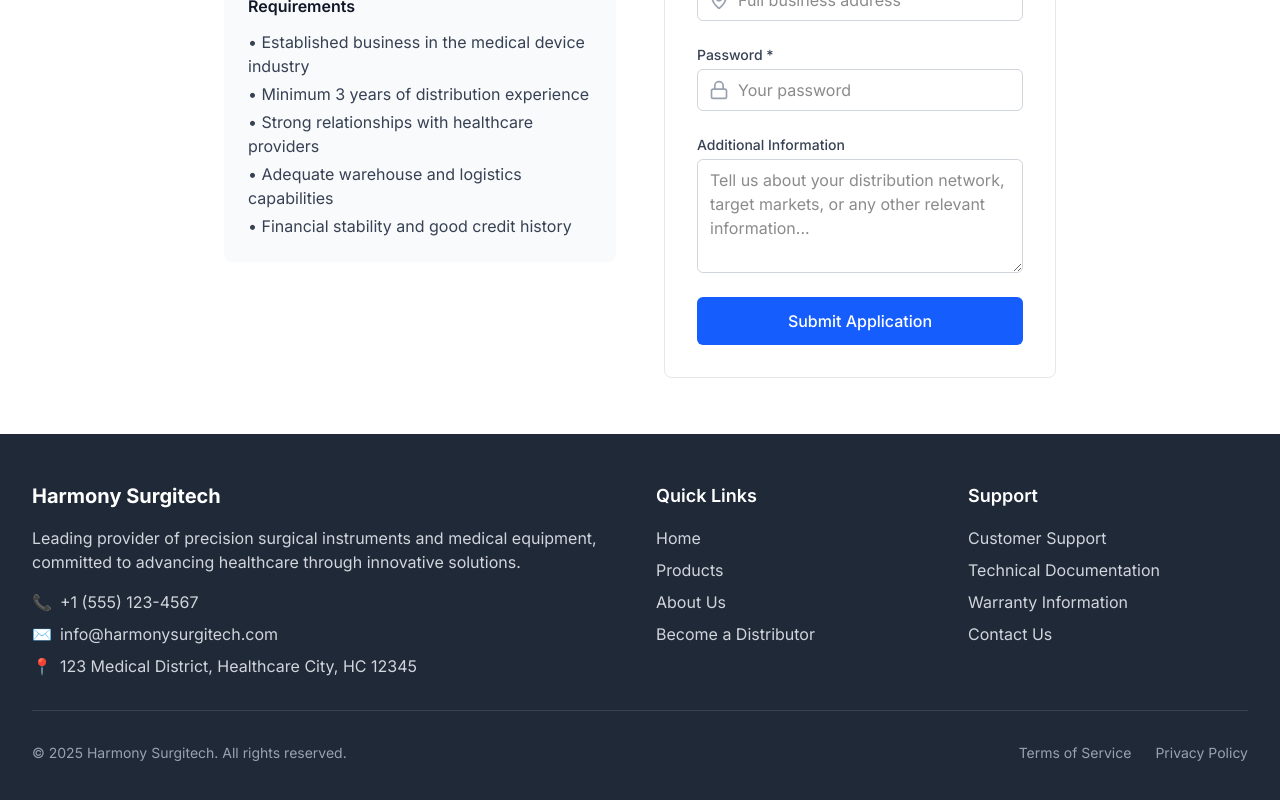
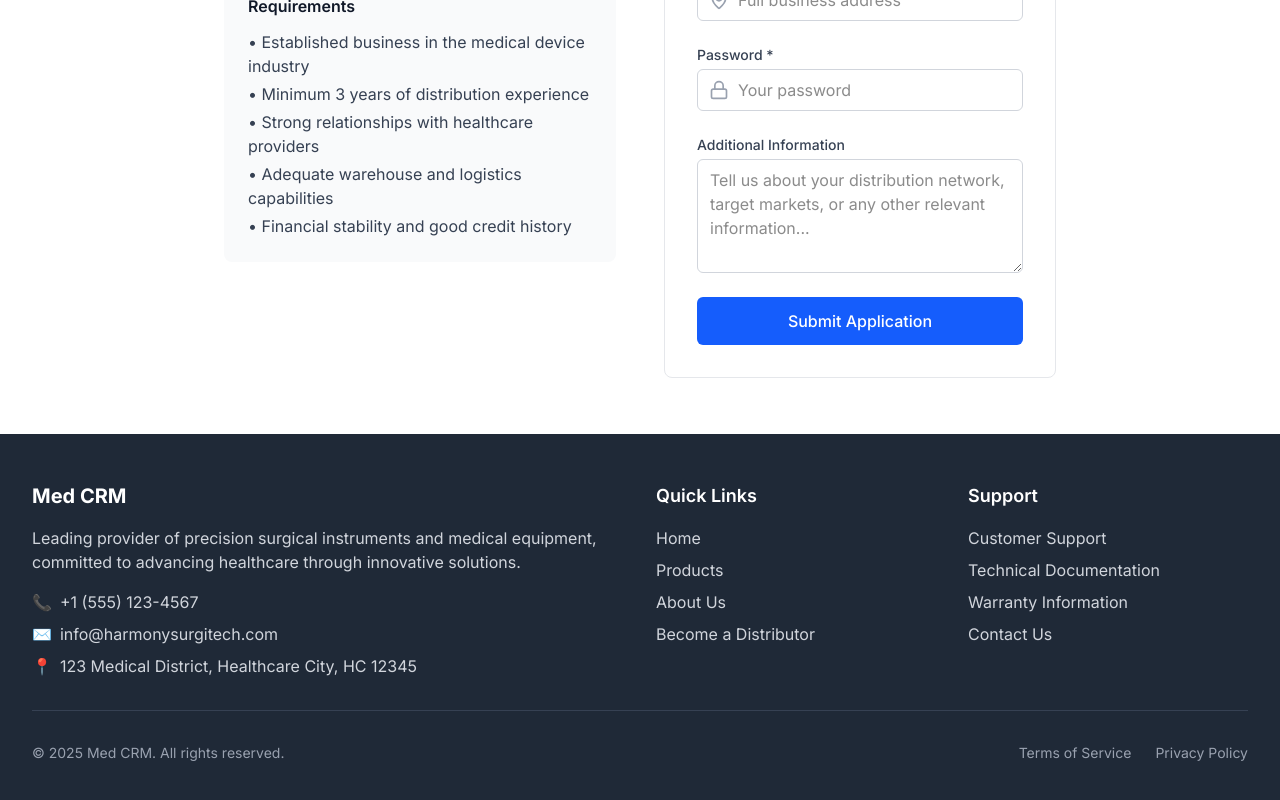
Before and after one commit to imramkrishna/CRM-System, a Next.js app in the folder frontend/: page /become-distributor in a window 1280 px wide. Shown: the part 710-1510 px from the top of the page. Built offline with nearby package versions, Linux system fonts and the light colour scheme; no server answers.

Commit message:
added and updated token middleware

```diff
--- a/frontend/src/app/about/page.tsx
+++ b/frontend/src/app/about/page.tsx
@@ -55,10 +55,10 @@ export default function AboutPage() {
                     {/* Hero Section */}
                     <div className="text-center mb-16">
                         <h1 className="text-4xl font-bold text-gray-900 mb-6">
-                            About Harmony Surgitech
+                            About Med CRM
                         </h1>
                         <p className="text-xl text-gray-600 max-w-3xl mx-auto leading-relaxed">
-                            For over 25 years, Harmony Surgitech has been at the forefront of surgical innovation,
+                            For over 25 years, Med CRM has been at the forefront of surgical innovation,
                             providing healthcare professionals with the precision instruments they need to deliver
                             exceptional patient care.
                         </p>
@@ -120,7 +120,7 @@ export default function AboutPage() {
                             <h2 className="text-3xl font-bold text-gray-900 mb-6">Our Story</h2>
                             <div className="prose prose-lg max-w-none text-gray-700">
                                 <p className="mb-6">
-                                    Founded in 1999 by a team of surgeons and engineers, Harmony Surgitech was born
+                                    Founded in 1999 by a team of surgeons and engineers, Med CRM was born
                                     from a simple yet powerful vision: to create surgical instruments that would
                                     enhance precision, improve safety, and ultimately save lives.
                                 </p>
--- a/frontend/src/app/admin/page.tsx
+++ b/frontend/src/app/admin/page.tsx
@@ -799,7 +799,7 @@ const AdminDashboard = () => {
                                 <Package className="h-5 w-5" />
                             </div>
                             <div>
-                                <h1 className="font-bold text-base text-white">Harmony Surgitech</h1>
+                                <h1 className="font-bold text-base text-white">Med CRM</h1>
                                 <p className="text-xs text-blue-300">Admin Dashboard</p>
                             </div>
                         </div>
--- a/frontend/src/app/become-distributor/page.tsx
+++ b/frontend/src/app/become-distributor/page.tsx
@@ -57,7 +57,7 @@ export default function BecomeDistributorPage() {
                             Application Submitted!
                         </h1>
                         <p className="text-lg text-gray-600 mb-8">
-                            Thank you for your interest in becoming a Harmony Surgitech distributor.
+                            Thank you for your interest in becoming a Med CRM distributor.
                             We&apos;ve received your application and will review it within 3-5 business days.
                         </p>
                         <div className="bg-blue-50 border border-blue-200 rounded-lg p-6">
--- a/frontend/src/app/distributor/page.tsx
+++ b/frontend/src/app/distributor/page.tsx
@@ -1081,7 +1081,7 @@ const DistributorDashboard = () => {
                                 <Package className="h-5 w-5" />
                             </div>
                             <div>
-                                <h1 className="font-bold text-base text-white">Harmony Surgitech</h1>
+                                <h1 className="font-bold text-base text-white">Med CRM</h1>
                                 <p className="text-xs text-blue-300">Distributor Portal</p>
                             </div>
                         </div>
--- a/frontend/src/app/layout.tsx
+++ b/frontend/src/app/layout.tsx
@@ -12,7 +12,7 @@ const inter = Inter({
 });
 
 export const metadata: Metadata = {
-  title: "Harmony Surgitech - Advanced Surgical Solutions",
+  title: "Med CRM - Advanced Surgical Solutions",
   description: "Leading provider of high-quality surgical instruments and medical equipment for healthcare professionals worldwide.",
 };
 
--- a/frontend/src/components/admin/orders.tsx
+++ b/frontend/src/components/admin/orders.tsx
@@ -332,7 +332,7 @@ const Orders = () => {
         // Header
         doc.setFontSize(20);
         doc.setTextColor(88, 28, 135); // Purple color
-        doc.text('Harmony SurgiTech', 20, 20);
+        doc.text('Med CRM', 20, 20);
 
         doc.setFontSize(16);
         doc.setTextColor(0, 0, 0);
@@ -382,7 +382,7 @@ const Orders = () => {
         doc.setFontSize(10);
         doc.setTextColor(128, 128, 128);
         doc.text('Thank you for your business!', 20, pageHeight - 20);
-        doc.text('Harmony SurgiTech - Medical Equipment Solutions', 20, pageHeight - 10);
+        doc.text('Med CRM - Medical Equipment Solutions', 20, pageHeight - 10);
 
         // Open in new window
         const pdfBlob = doc.output('blob');
--- a/frontend/src/components/auth/LoginForm.tsx
+++ b/frontend/src/components/auth/LoginForm.tsx
@@ -78,7 +78,7 @@ const LoginForm = ({ type, title, subtitle }: LoginFormProps) => {
             <div className="sm:mx-auto sm:w-full sm:max-w-md">
                 <div className="text-center">
                     <Link href="/" className="text-3xl font-bold text-blue-600">
-                        Harmony Surgitech
+                        Med CRM
                     </Link>
                 </div>
                 <h2 className="mt-6 text-center text-3xl font-bold text-gray-900">
--- a/frontend/src/components/home/FeaturesSection.tsx
+++ b/frontend/src/components/home/FeaturesSection.tsx
@@ -39,7 +39,7 @@ const FeaturesSection = () => {
             <div className="max-w-7xl mx-auto px-4 sm:px-6 lg:px-8">
                 <div className="text-center mb-16">
                     <h2 className="text-3xl md:text-4xl font-bold text-gray-900 mb-4">
-                        Why Choose Harmony Surgitech?
+                        Why Choose Med CRM?
                     </h2>
                     <p className="text-xl text-gray-600 max-w-3xl mx-auto">
                         We&apos;re committed to providing healthcare professionals with the finest surgical instruments
--- a/frontend/src/components/home/HeroSection.tsx
+++ b/frontend/src/components/home/HeroSection.tsx
@@ -13,7 +13,7 @@ const HeroSection = () => {
                             <span className="text-blue-600"> Medical Solutions</span>
                         </h1>
                         <p className="mt-6 text-xl text-gray-600 leading-relaxed">
-                            Harmony Surgitech delivers precision-engineered medical instruments and equipment
+                            Med CRM delivers precision-engineered medical instruments and equipment
                             to healthcare professionals worldwide. Excellence in every tool, precision in every procedure.
                         </p>
 
--- a/frontend/src/components/layout/Footer.tsx
+++ b/frontend/src/components/layout/Footer.tsx
@@ -6,7 +6,7 @@ export default function Footer() {
             <div className="max-w-7xl mx-auto px-4 sm:px-6 lg:px-8">
                 <div className="grid grid-cols-1 md:grid-cols-4 gap-8">
                     <div className="col-span-1 md:col-span-2">
-                        <h3 className="text-xl font-bold mb-4">Harmony Surgitech</h3>
+                        <h3 className="text-xl font-bold mb-4">Med CRM</h3>
                         <p className="text-gray-300 mb-4">
                             Leading provider of precision surgical instruments and medical equipment,
                             committed to advancing healthcare through innovative solutions.
@@ -82,7 +82,7 @@ export default function Footer() {
 
                 <div className="mt-8 pt-8 border-t border-gray-700 flex flex-col md:flex-row justify-between items-center">
                     <p className="text-gray-400 text-sm mb-4 md:mb-0">
-                        © 2025 Harmony Surgitech. All rights reserved.
+                        © 2025 Med CRM. All rights reserved.
                     </p>
                     <div className="flex space-x-6 text-sm text-gray-400">
                         <Link href="#" className="hover:text-blue-400 transition-colors">
--- a/frontend/src/components/layout/Header.tsx
+++ b/frontend/src/components/layout/Header.tsx
@@ -31,7 +31,7 @@ const Header = () => {
                     {/* Logo */}
                     <div className="flex-shrink-0">
                         <Link href="/" className="text-2xl font-bold text-blue-600">
-                            Harmony Surgitech
+                            Med CRM
                         </Link>
                     </div>
 
```
Also changed, not shown: 2 other files (tests, documents, lock files or other folders).
